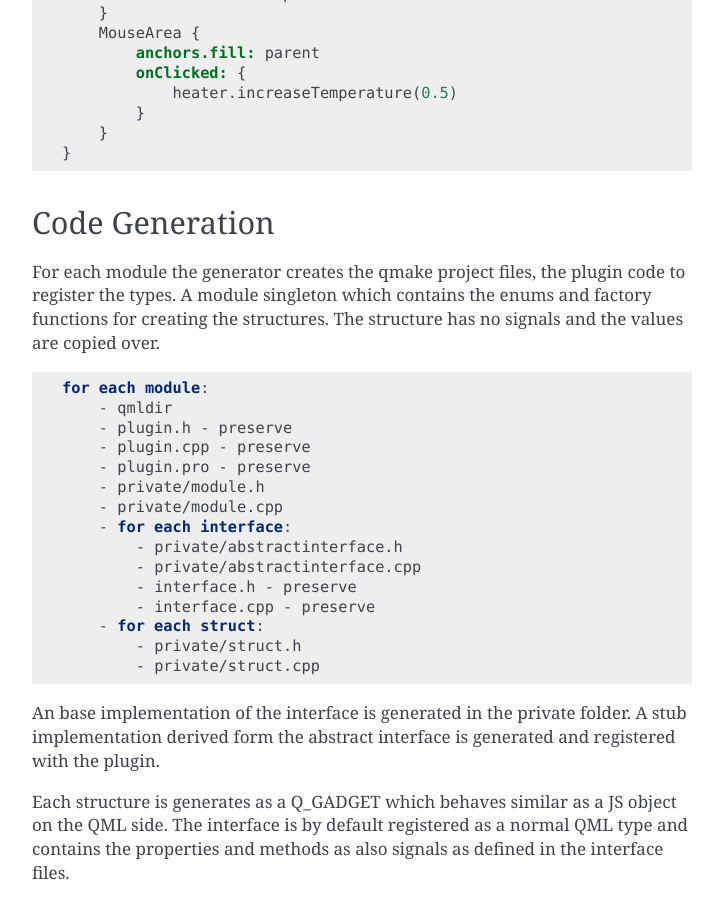
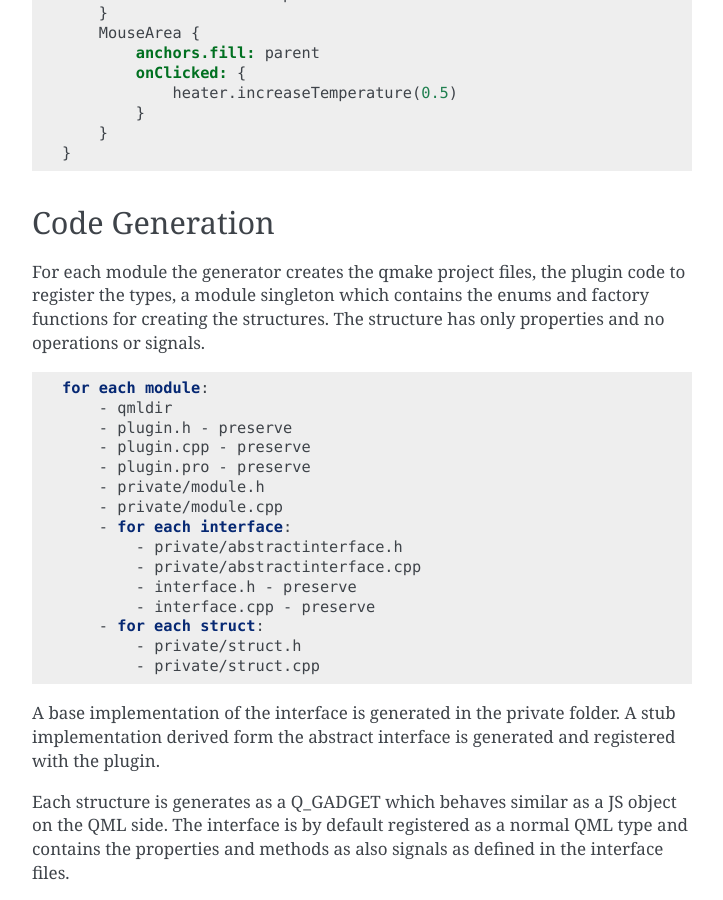
Before and after one commit to Pelagicore/qface, a Sphinx documentation site: the page built from docs/qtcpp.rst, in a window 1280 px wide and 900 px high, scrolled down 1097 px. Shown: the whole window, without its empty margins (388-1111 px from the left). Built offline with Sphinx 7.4.7, drawn with Linux system fonts in a browser that asks for light colours; some of the changed text lies outside the part shown.

Commit message:
Update qtcpp.rst (#23)
* Update qtcpp.rst

Correct English, and typos and ask some questions.

* Update qtcpp.rst

Tried to answer the open questions

```diff
--- a/docs/qtcpp.rst
+++ b/docs/qtcpp.rst
@@ -66,7 +66,7 @@
 ===============
 
 
-For each module the generator creates the qmake project files, the plugin code to register the types. A module singleton which contains the enums and factory functions for creating the structures. The structure has no signals and the values are copied over.
+For each module the generator creates the qmake project files, the plugin code to register the types, a module singleton which contains the enums and factory functions for creating the structures. The structure has only properties and no operations or signals.
 
 .. code-block:: yaml
 
@@ -86,7 +86,7 @@
             - private/struct.h
             - private/struct.cpp
 
-An base implementation of the interface is generated in the private folder. A stub implementation derived form the abstract interface is generated and registered with the plugin.
+A base implementation of the interface is generated in the private folder. A stub implementation derived form the abstract interface is generated and registered with the plugin.
 
 Each structure is generates as a Q_GADGET which behaves similar as a JS object on the QML side. The interface is by default registered as a normal QML type and contains the properties and methods as also signals as defined in the interface files.
 
@@ -117,4 +117,4 @@
 
 In the interface document you are able to overwrite all setters and getters as also the operation methods. This is normally the only file you want to modify.
 
-Besides the interface files also the plugin and project files are preserved, as it is expected that these files might be required to change. This may change in the future.
+Besides the interface files also the plugin and project files are marked to be preserved. The preserve-marker means the user can edit these files and the generator will never overwrite existing files. To trigger a re-generation the user needs to remove the files first and run the generator again.
```
Also changed, not shown: other parts of docs/qtcpp.rst (+1 -1 lines).
